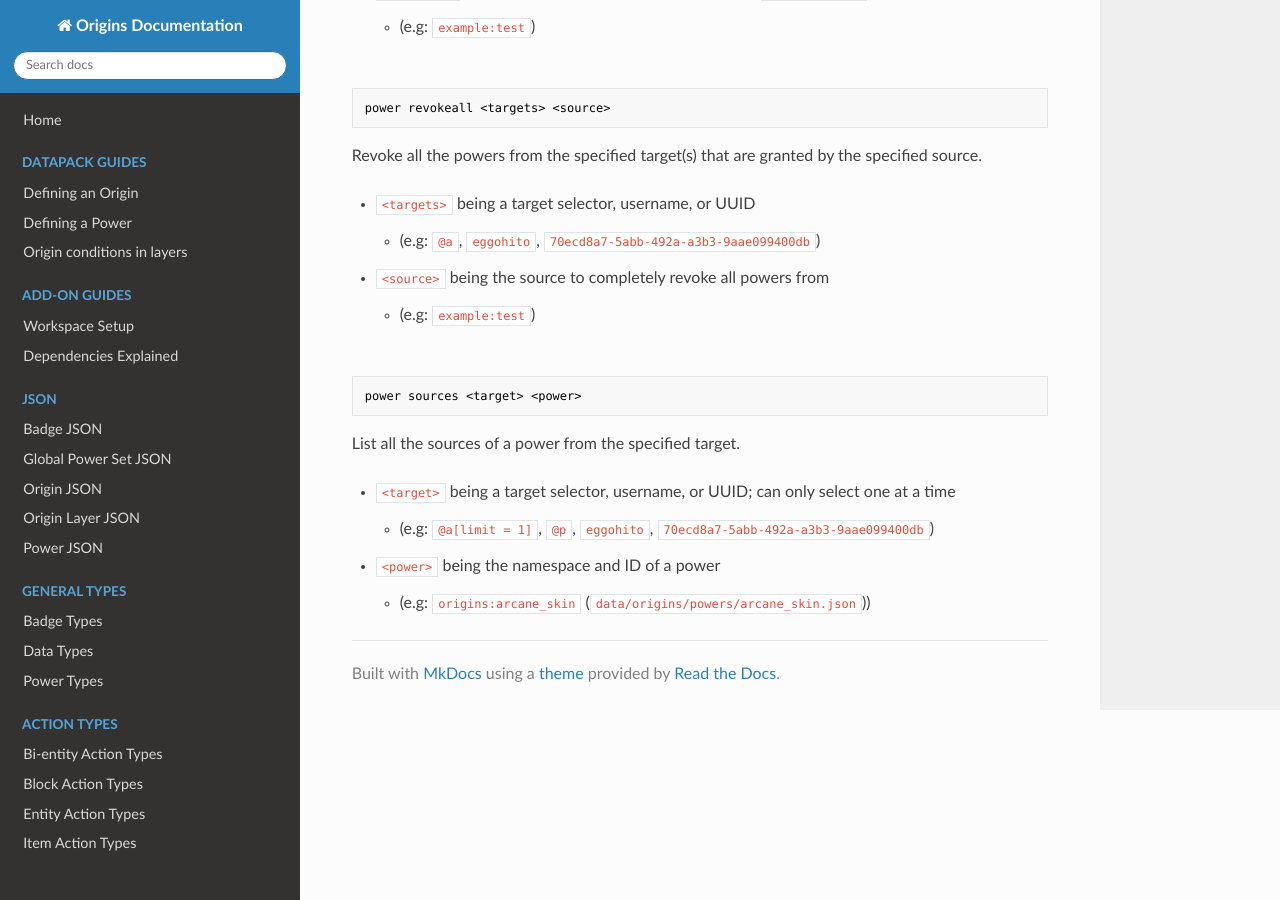
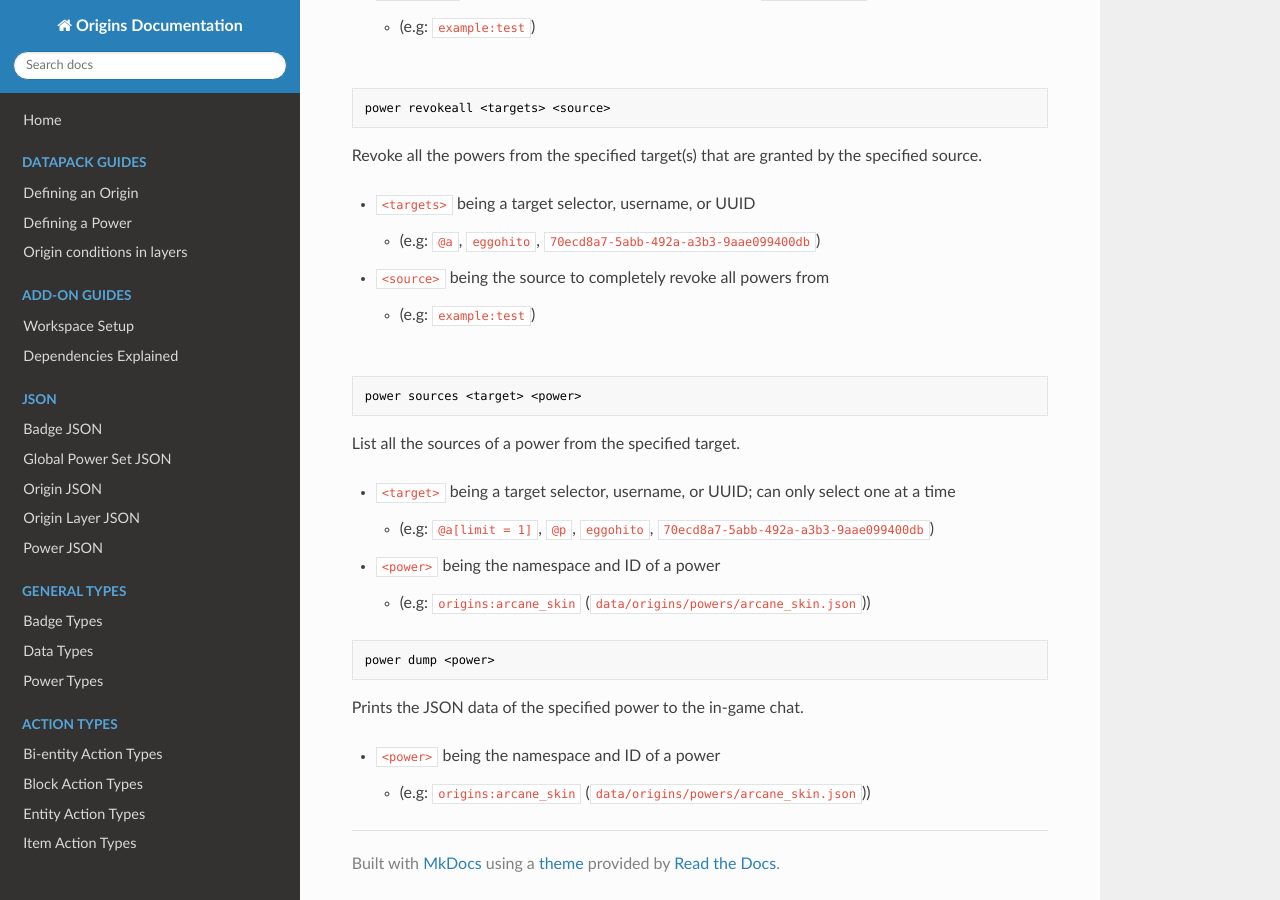
Before and after one commit to apace100/origins-docs, an MkDocs documentation site: the page built from docs/misc/commands/power.md, in a window 1280 px wide and 900 px high, scrolled down 2094 px. Built offline with MkDocs 1.6.1, drawn with Linux system fonts in a browser that asks for light colours; nearby versions of some CDN libraries.

Commit message:
Updated `/power` (Command) + Added `dump` sub-command

````diff
--- a/docs/misc/commands/power.md
+++ b/docs/misc/commands/power.md
@@ -121,3 +121,12 @@ List all the sources of a power from the specified target.
 
 * `<power>` being the namespace and ID of a power
     * (e.g: `origins:arcane_skin` (`data/origins/powers/arcane_skin.json`))
+
+```mcfunction
+power dump <power>
+```
+Prints the JSON data of the specified power to the in-game chat.
+<br>
+
+* `<power>` being the namespace and ID of a power
+    * (e.g: `origins:arcane_skin` (`data/origins/powers/arcane_skin.json`))
````
